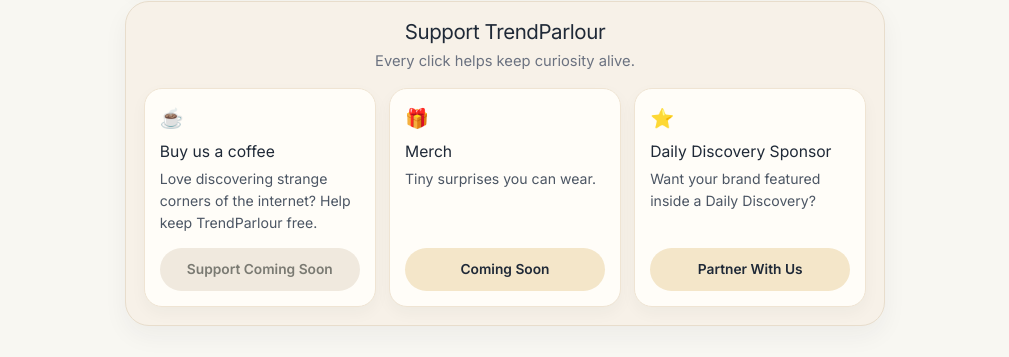
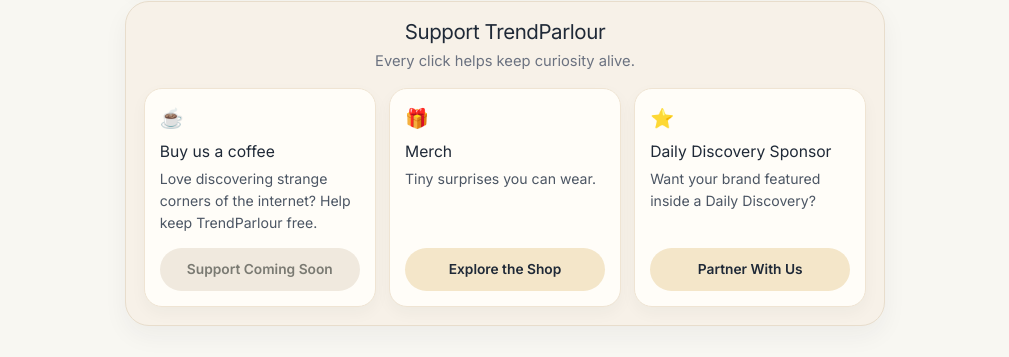
Before and after one commit to OND2026/trendparlour-active, a Next.js app in the folder TrendParlour2-main/: page / in a window 1280 px wide. Shown: the part 1584-1941 px from the top of the page, without its empty margins (135-1144 px from the left). Built offline with nearby package versions, Linux system fonts and the light colour scheme.

Commit message:
Connect merch card to Redbubble shop

```diff
--- a/TrendParlour2-main/app/components/SupportTrendParlour.tsx
+++ b/TrendParlour2-main/app/components/SupportTrendParlour.tsx
@@ -7,6 +7,7 @@ type SupportCard = {
   title: string;
   description: string;
   buttonLabel: string;
+  href?: string;
   disabled?: boolean;
 };
 
@@ -22,7 +23,8 @@ const supportCards: SupportCard[] = [
     icon: "🎁",
     title: "Merch",
     description: "Tiny surprises you can wear.",
-    buttonLabel: "Coming Soon",
+    buttonLabel: "Explore the Shop",
+    href: "https://www.redbubble.com/people/TMMDI/shop",
   },
   {
     icon: "⭐",
@@ -80,7 +82,7 @@ export default function SupportTrendParlour() {
           gridTemplateColumns: "repeat(3, minmax(0, 1fr))",
         }}
       >
-        {cards.map((card, index) => (
+        {cards.map((card) => (
           <article
             key={card.title}
             className="support-card"
@@ -125,6 +127,29 @@ export default function SupportTrendParlour() {
               </p>
             </div>
 
+            {card.href ? (
+              <a
+                href={card.href}
+                target="_blank"
+                rel="noopener noreferrer"
+                style={{
+                  display: "block",
+                  textAlign: "center",
+                  textDecoration: "none",
+                  marginTop: "0.9rem",
+                  borderRadius: "999px",
+                  padding: "0.7rem 0.9rem",
+                  fontSize: "0.86rem",
+                  fontWeight: 600,
+                  color: "#1F2937",
+                  background: "#F4E6C9",
+                  cursor: "pointer",
+                  transition: "transform 0.2s ease, box-shadow 0.2s ease",
+                }}
+              >
+                {card.buttonLabel}
+              </a>
+            ) : (
               <button
                 type="button"
                 disabled={card.disabled}
@@ -143,6 +168,7 @@ export default function SupportTrendParlour() {
               >
                 {card.buttonLabel}
               </button>
+            )}
           </article>
         ))}
       </div>
```
Lines whose indentation alone changed are shown as unchanged.
